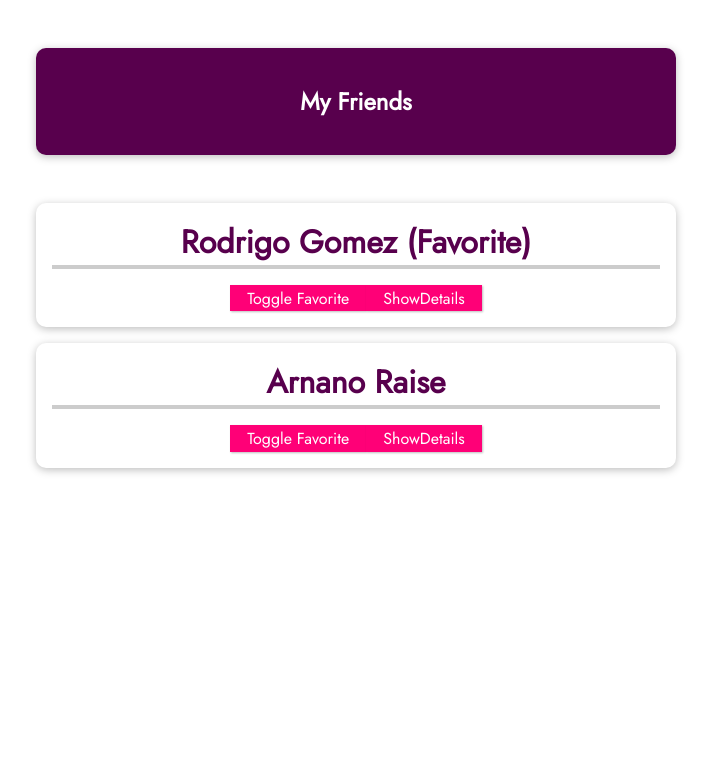
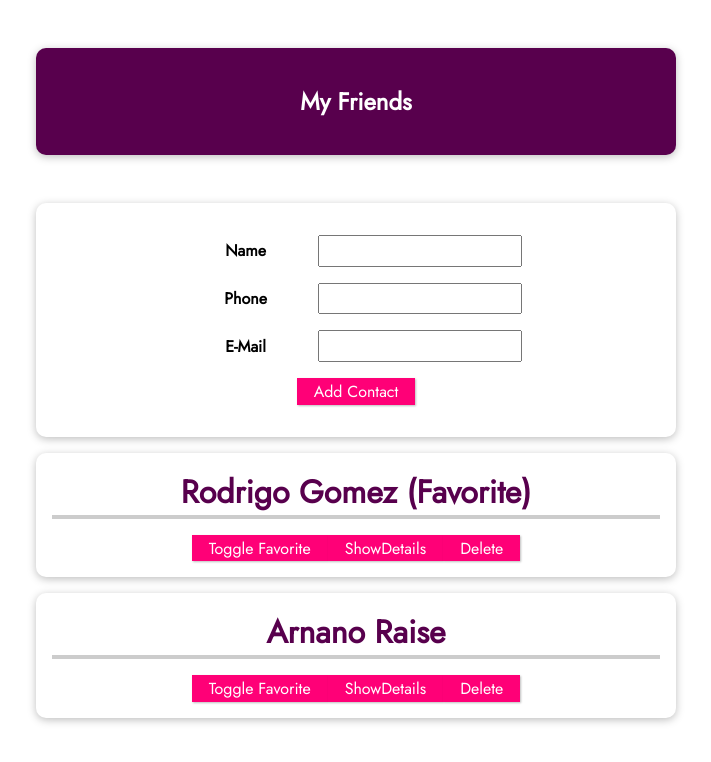
Before and after one commit to panaram1ks/vue-01-starting-project, a Vue app in the folder vue-first-web-app/vue-first-app/: page / in a window 1280 px wide. Shown: the top 762 px of the page, without its empty margins (284-995 px from the left). Built offline with nearby package versions, Linux system fonts and the light colour scheme.

Commit message:
Custom Events, Props, more component comunication

```diff
--- a/vue-first-web-app/vue-first-app/src/App.vue
+++ b/vue-first-web-app/vue-first-app/src/App.vue
@@ -3,11 +3,13 @@
         <header>
             <h1>My Friends</h1>
         </header>
+        <new-friend @add-contant="addContact"></new-friend>
         <ul>
             <!-- <li v-for="friend in friends">{{ friend }}</li> -->
             <friend-contact v-for="friend in friends" :id="friend.id" :key="friend.id" :name="friend.name"
                 :phone-number="friend.phone" :email-address="friend.email" v-bind:is-favorite="friend.isFavorite"
-                @toggle-favorite=toggleFavoriteStatus>
+                @toggle-favorite="toggleFavoriteStatus"
+                @delete-contact="deleteContact">
             </friend-contact>
 
             <!-- <friend-contact name="Julie Jones" phone-number="0987 65431" email-address="julie@localhost.com">
@@ -44,7 +46,24 @@
             alert(friendId)
             const identifiedFriend = this.friends.find(friend => friend.id === friendId);
             identifiedFriend.isFavorite = !identifiedFriend.isFavorite;
+        },
+        addContact(name, phone, email) {
+            console.log(2 + name + phone + email);
+            const newFriendContact = {
+                id: new Date().toISOString(),
+                name: name,
+                phone: phone,
+                email: email,
+                isFavorite: false,
+            }
+            this.friends.push(newFriendContact);
+        },
+        deleteContact(friendId) {
+            this.friends = this.friends.filter(fr => fr.id !== friendId);
         }
+        // deleteFriend() {
+        //     this.$emit('delete-contact');
+        // }
     }
 }
 </script>
@@ -84,7 +103,8 @@
     list-style: none;
 }
 
-#app li {
+#app li,
+#app form {
     box-shadow: 0 2px 8px rgba(0, 0, 0, 0.26);
     margin: 1rem auto;
     border-radius: 10px;
@@ -117,4 +137,20 @@
     border-color: #ec3169;
     box-shadow: 1px 1px 4px rgba(0, 0, 0, 0.26);
 }
+
+#app input {
+    font: inherit;
+    padding: 0.15rem;
+}
+
+#app label {
+    font-weight: bold;
+    margin-right: 1rem;
+    width: 7rem;
+    display: inline-block;
+}
+
+#app form div {
+    margin: 1rem 0;
+}
 </style>
--- a/vue-first-web-app/vue-first-app/src/components/FriendContact.vue
+++ b/vue-first-web-app/vue-first-app/src/components/FriendContact.vue
@@ -10,6 +10,7 @@
             <li><strong>Phone:</strong>{{ phoneNumber }}</li>
             <li><strong>Email:</strong>{{ emailAddress }}</li>
         </ul>
+        <button @click="$emit('delete-contact', id)">Delete</button>
     </li>
 </template>
 
@@ -48,7 +49,8 @@
                 console.warn('Id is missing!');
                 return false
             }
-        }
+        },
+        'delete-contact': () => { }
     },
     data() {
         return {
--- /dev/null
+++ b/vue-first-web-app/vue-first-app/src/components/NewFriend.vue
@@ -0,0 +1,38 @@
+<template>
+    <form @submit.prevent="submitData">
+        <div>
+            <label>Name</label>
+            <input type="text" v-model="enteredName" />
+        </div>
+        <div>
+            <label>Phone</label>
+            <input type="tel" v-model="enteredPhone" />
+        </div>
+        <div>
+            <label>E-Mail</label>
+            <input type="email" v-model="enteredEmail" />
+        </div>
+        <div>
+            <button>Add Contact</button>
+        </div>
+    </form>
+</template>
+
+<script>
+export default {
+    emits: ['add-contant'],
+    data() {
+        return {
+            enteredName: '',
+            enteredPhone: '',
+            enteredEmail: ''
+        }
+    },
+    methods: {
+        submitData() {
+            console.log(this.enteredName + ' ' + this.enteredPhone + ' ' + this.enteredEmail);
+            this.$emit('add-contant', this.enteredName, this.enteredPhone, this.enteredEmail);
+        }
+    }
+};
+</script>
--- a/vue-first-web-app/vue-first-app/src/main.js
+++ b/vue-first-web-app/vue-first-app/src/main.js
@@ -2,9 +2,11 @@
 
 import App from './App.vue';
 import FriendContact from './components/FriendContact.vue'
+import NewFriend from './components/NewFriend.vue'
 
 const app = createApp(App);
 
-app.component('friend-contact', FriendContact)
+app.component('friend-contact', FriendContact);
+app.component('new-friend', NewFriend);
 
 app.mount('#app');
```
